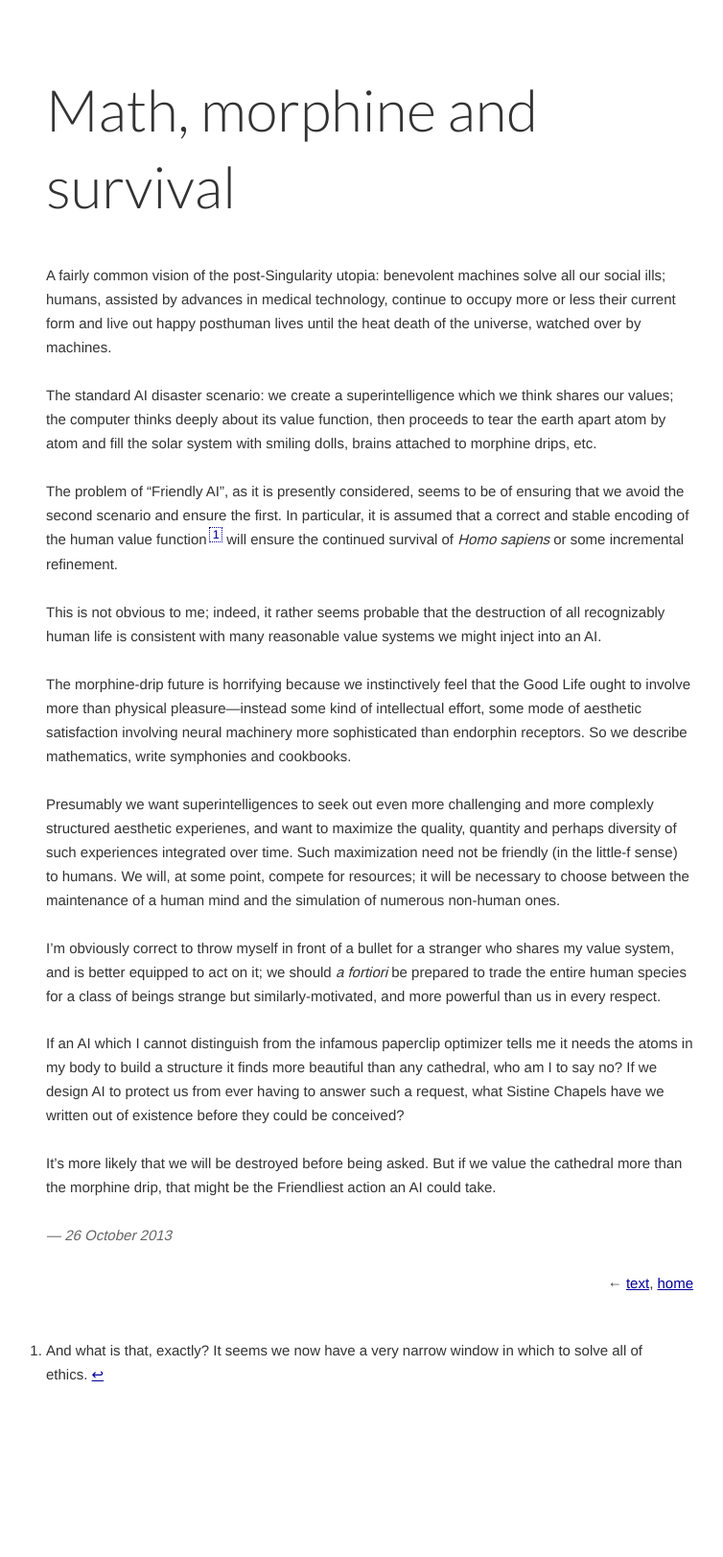
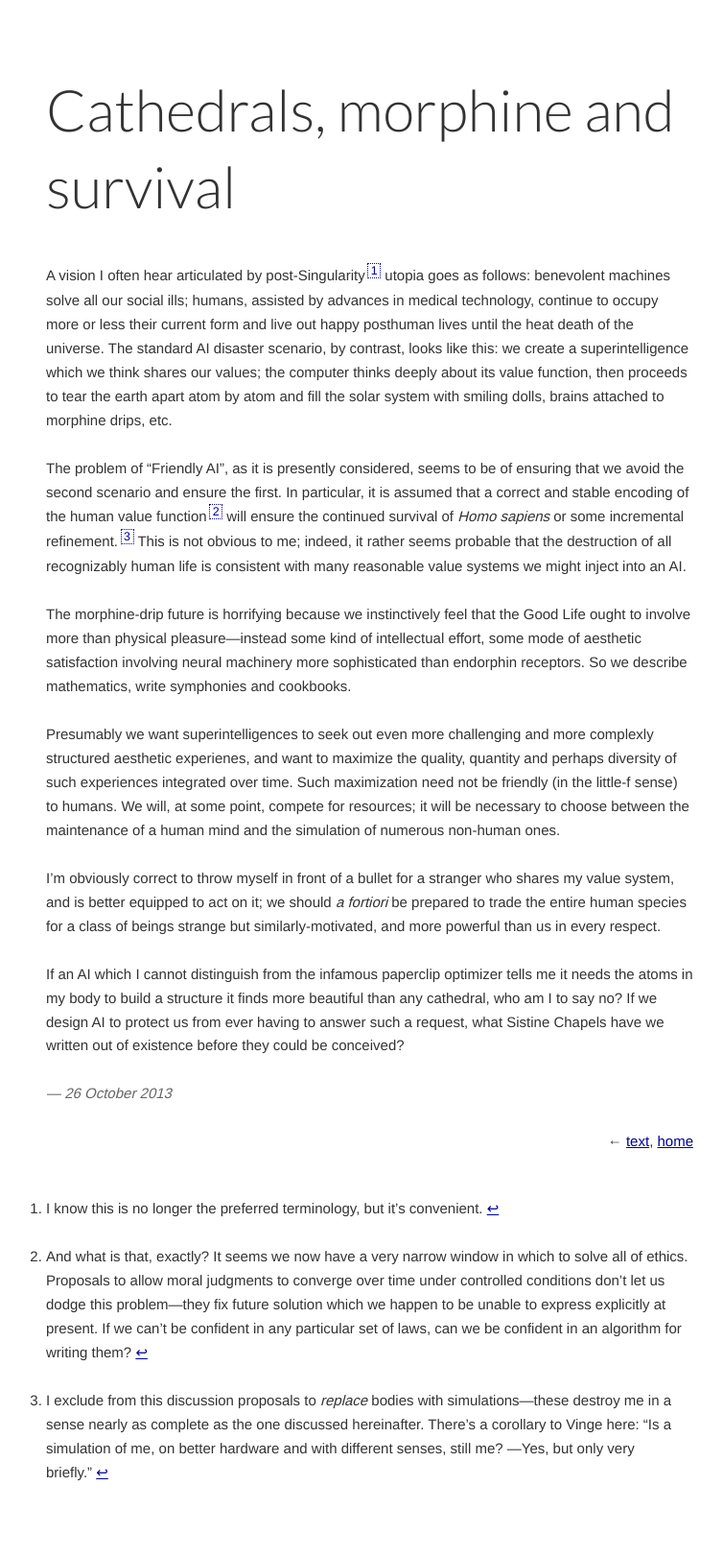
Before and after one commit to jacobandreas/writing, a Jekyll site: the page built from _posts/2013-10-26-survival.md, in a window 1280 px wide. Shown: the whole page at 96% size, without its empty margins (27-781 px from the left). Built offline with Jekyll 4.4.1, drawn with Linux system fonts in a browser that asks for light colours; nearby versions of some CDN libraries; before the commit the page ends 1520 px from its top, so only the background shows below that.

Commit message:
update survival

```diff
--- a/_posts/2013-10-26-survival.md
+++ b/_posts/2013-10-26-survival.md
@@ -1,28 +1,26 @@
 ---
-title: Math, morphine and survival
+title: Cathedrals, morphine and survival
 layout: essay
 categories: [mind]
 ---
 
-A fairly common vision of the post-Singularity utopia: benevolent machines solve
-all our social ills; humans, assisted by advances in medical technology,
-continue to occupy more or less their current form and live out happy posthuman
-lives until the heat death of the universe, watched over by machines.
-
-The standard AI disaster scenario: we create a superintelligence which we think
-shares our values; the computer thinks deeply about its value function, then
-proceeds to tear the earth apart atom by atom and fill the solar system with
-smiling dolls, brains attached to morphine drips, etc.
+A vision I often hear articulated by post-Singularity[^1] utopia goes as
+follows: benevolent machines solve all our social ills; humans, assisted by
+advances in medical technology, continue to occupy more or less their current
+form and live out happy posthuman lives until the heat death of the universe.
+The standard AI disaster scenario, by contrast, looks like this: we create a
+superintelligence which we think shares our values; the computer thinks deeply
+about its value function, then proceeds to tear the earth apart atom by atom and
+fill the solar system with smiling dolls, brains attached to morphine drips,
+etc.
 
 The problem of "Friendly AI", as it is presently considered, seems to be of
 ensuring that we avoid the second scenario and ensure the first. In particular,
-it is assumed that a correct and stable encoding of the human value function[^1]
+it is assumed that a correct and stable encoding of the human value function[^2]
 will ensure the continued survival of _Homo sapiens_ or some incremental
-refinement.
-
-This is not obvious to me; indeed, it rather seems probable that the destruction
-of all recognizably human life is consistent with many reasonable value systems
-we might inject into an AI.
+refinement.[^3] This is not obvious to me; indeed, it rather seems probable that
+the destruction of all recognizably human life is consistent with many
+reasonable value systems we might inject into an AI.
 
 The morphine-drip future is horrifying because we instinctively feel that the
 Good Life ought to involve more than physical pleasure---instead some kind of
@@ -48,9 +46,17 @@ than any cathedral, who am I to say no? If we design AI to protect us from ever
 having to answer such a request, what Sistine Chapels have we written out of
 existence before they could be conceived?
 
-It's more likely that we will be destroyed before being asked. But if we value
-the cathedral more than the morphine drip, that might be the Friendliest action
-an AI could take.
+[^1]: I know this is no longer the preferred terminology, but it's convenient.
 
-[^1]: And what is that, exactly? It seems we now have a very narrow window in
-      which to solve all of ethics.
+[^2]: And what is that, exactly? It seems we now have a very narrow window in
+      which to solve all of ethics. Proposals to allow moral judgments to
+      converge over time under controlled conditions don't let us dodge this
+      problem---they fix future solution which we happen to be unable to express
+      explicitly at present. If we can't be confident in any particular set of
+      laws, can we be confident in an algorithm for writing them?
+
+[^3]: I exclude from this discussion proposals to _replace_ bodies with
+      simulations---these destroy me in a sense nearly as complete as the one
+      discussed hereinafter. There's a corollary to Vinge here: "Is a simulation
+      of me, on better hardware and with different senses, still me? ---Yes, but
+      only very briefly."
```
